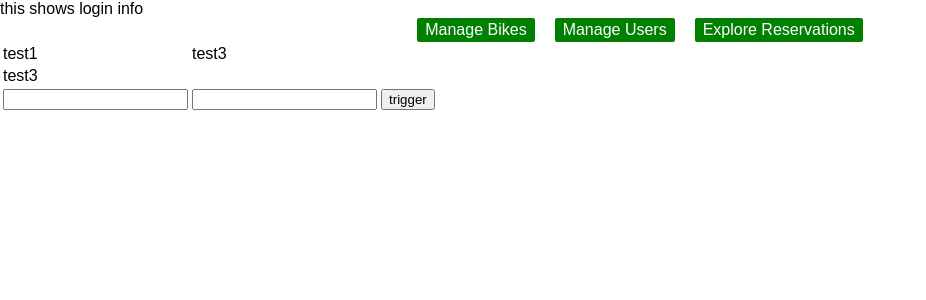
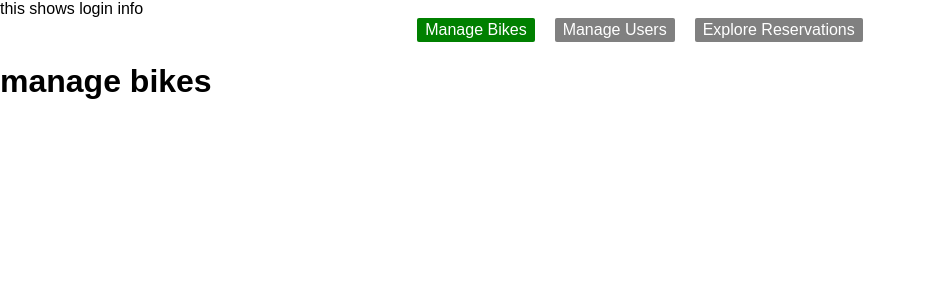
Before and after one commit to narekmal/bike-rentals, a React (Create React App) app: page /manage-bikes in a window 1280 px wide. Shown: the top 300 px of the page, without its empty margins (0-926 px from the left). Built offline with nearby package versions, Linux system fonts and the light colour scheme.

Commit message:
basic routing setup

```diff
--- a/package.json
+++ b/package.json
@@ -5,7 +5,8 @@
   "dependencies": {
     "react": "^16.4.1",
     "react-dom": "^16.4.1",
-    "react-router": "^4.3.1"
+    "react-router": "^4.3.1",
+    "react-router-dom": "^4.3.1"
   },
   "devDependencies": {
     "react-scripts": "1.1.4"
--- a/src/components/ManagerRoot.css
+++ b/src/components/ManagerRoot.css
@@ -1,3 +1,4 @@
 .b-menu{display: flex; justify-content: center}
-  .b-menu__item{display: block; background-color: green; cursor: pointer; padding: 3px 8px; color: white; border-radius: 2px}
+  .b-menu__item{display: block; background-color: gray; cursor: pointer; padding: 3px 8px; color: white; border-radius: 2px; text-decoration: none}
+  .b-menu__item.active{background-color: green}
   .b-menu__item:not(:last-child){margin-right: 20px;}
--- a/src/components/ManagerRoot.js
+++ b/src/components/ManagerRoot.js
@@ -1,19 +1,24 @@
 import React, { Component } from 'react';
-import Selectable from '../lab/Selectable';
+import {BrowserRouter as Router, Route, NavLink} from 'react-router-dom';
 import './ManagerRoot.css';
 
 class ManagerRoot extends Component {
   render() {
     return (
-      <div>
-        <div>this shows login info</div>
-        <div className="b-menu">
-          <a className="b-menu__item">Manage Bikes</a>
-          <a className="b-menu__item">Manage Users</a>
-          <a className="b-menu__item">Explore Reservations</a>
+      <Router>
+        <div>
+          <div>this shows login info</div>
+          <div className="b-menu">
+            <NavLink className="b-menu__item" to='/manage-bikes'>Manage Bikes</NavLink>
+            <NavLink className="b-menu__item" to='/manage-users'>Manage Users</NavLink>
+            <NavLink className="b-menu__item" to='/explore-reservations'>Explore Reservations</NavLink>
+          </div>
+          <div>
+            <Route path='/manage-bikes' render={()=>(<h1>manage bikes</h1>)}></Route>
+          </div>
         </div>
-        <Selectable data={[{first: "test1", second: "test3"}, {first: "test3"}]}></Selectable>
-      </div>
+      </Router>
+
     );
   }
 }
--- a/src/index.js
+++ b/src/index.js
@@ -1,7 +1,6 @@
 import React from 'react';
 import ReactDOM from 'react-dom';
 import './index.css';
-import {Router, Route, hashHistory} from 'react-router';
 import ManagerRoot from './components/ManagerRoot';
 import registerServiceWorker from './registerServiceWorker';
 
```
